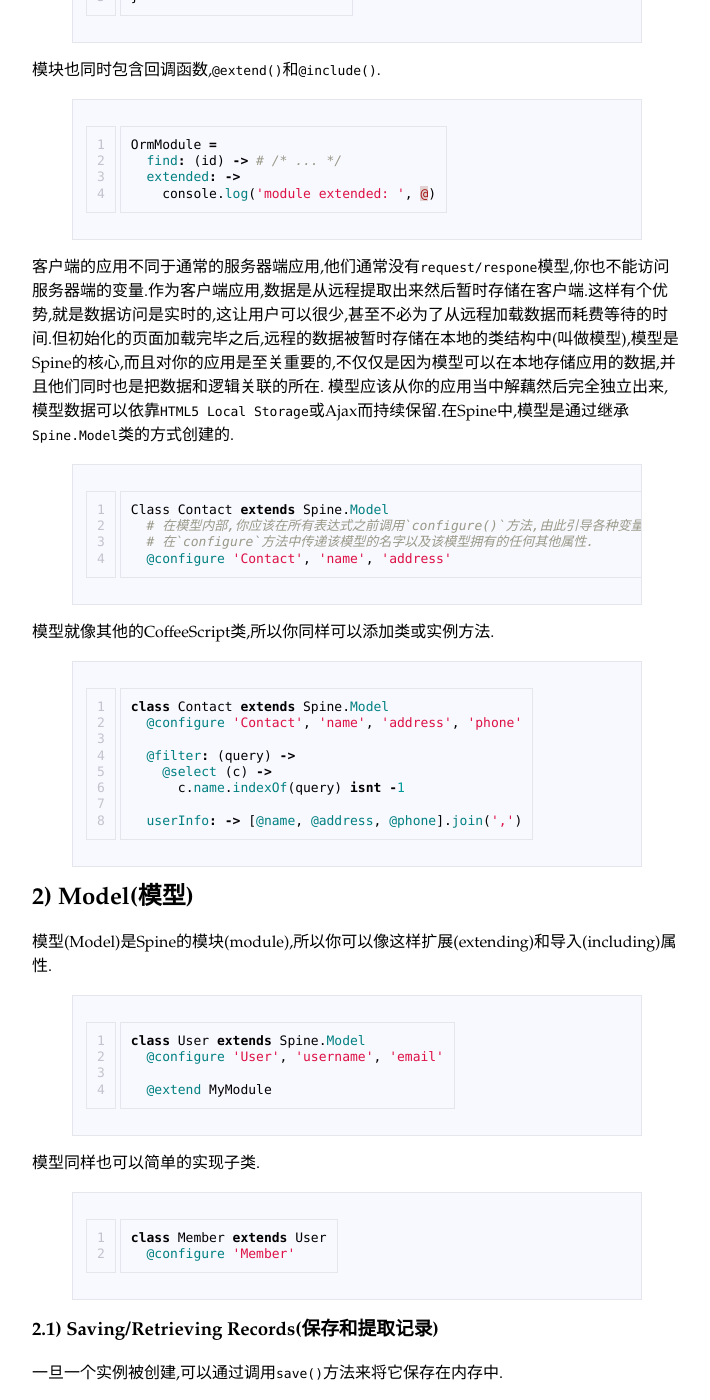
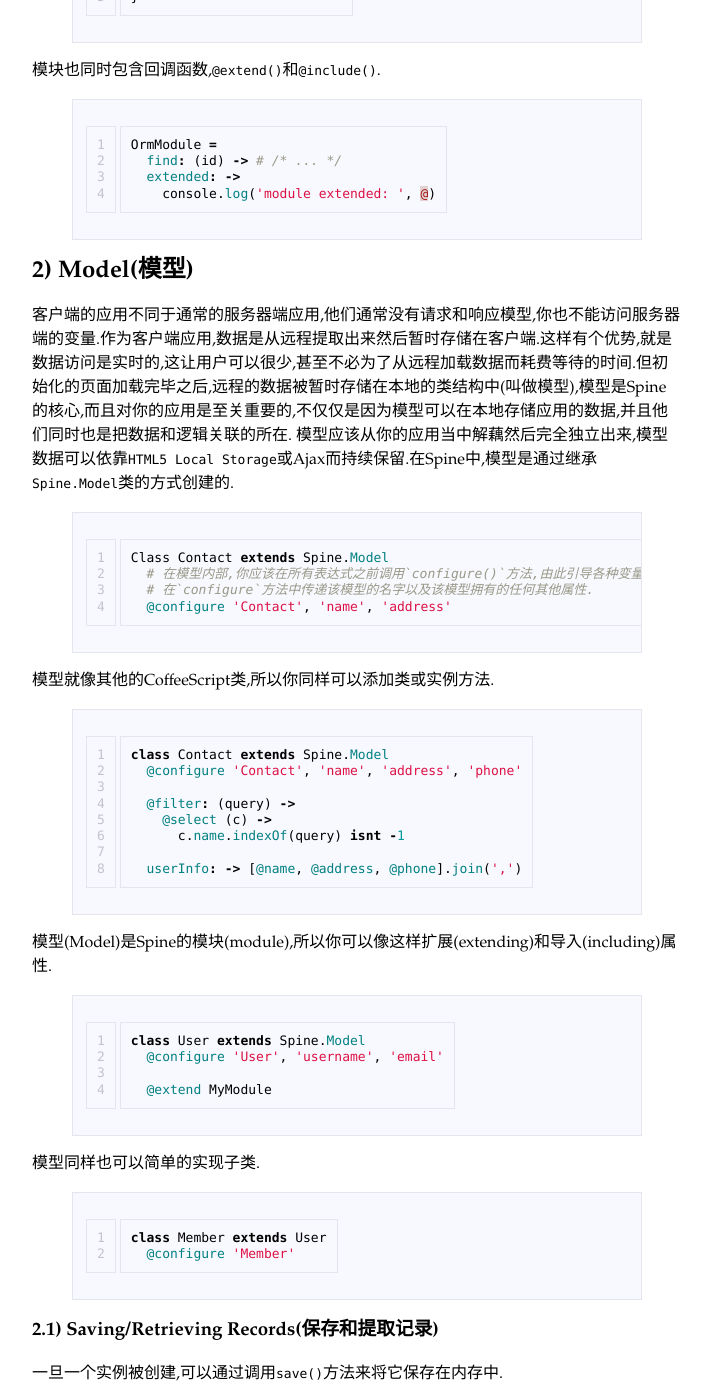
Before and after one commit to wowenrushi/wowenrushi.github.io, a Jekyll site: the page built from _posts/notes/2014-04-26-spinejs.md, in a window 1280 px wide and 1400 px high, scrolled down 2081 px. Shown: the whole window, without its empty margins (18-728 px from the left). Built offline with Jekyll 4.4.1, drawn with Linux system fonts in a browser that asks for light colours.

Commit message:
修改错别字

```diff
--- a/_posts/notes/2014-04-26-spinejs.md
+++ b/_posts/notes/2014-04-26-spinejs.md
@@ -105,7 +105,9 @@ OrmModule =
     console.log('module extended: ', @)
 {% endhighlight %}
 
-客户端的应用不同于通常的服务器端应用,他们通常没有`request/respone`模型,你也不能访问服务器端的变量.作为客户端应用,数据是从远程提取出来然后暂时存储在客户端.这样有个优势,就是数据访问是实时的,这让用户可以很少,甚至不必为了从远程加载数据而耗费等待的时间.但初始化的页面加载完毕之后,远程的数据被暂时存储在本地的类结构中(叫做模型),模型是Spine的核心,而且对你的应用是至关重要的,不仅仅是因为模型可以在本地存储应用的数据,并且他们同时也是把数据和逻辑关联的所在.  模型应该从你的应用当中解藕然后完全独立出来,模型数据可以依靠`HTML5 Local Storage`或Ajax而持续保留.在Spine中,模型是通过继承`Spine.Model`类的方式创建的.
+## 2) Model(模型)
+
+客户端的应用不同于通常的服务器端应用,他们通常没有请求和响应模型,你也不能访问服务器端的变量.作为客户端应用,数据是从远程提取出来然后暂时存储在客户端.这样有个优势,就是数据访问是实时的,这让用户可以很少,甚至不必为了从远程加载数据而耗费等待的时间.但初始化的页面加载完毕之后,远程的数据被暂时存储在本地的类结构中(叫做模型),模型是Spine的核心,而且对你的应用是至关重要的,不仅仅是因为模型可以在本地存储应用的数据,并且他们同时也是把数据和逻辑关联的所在.  模型应该从你的应用当中解藕然后完全独立出来,模型数据可以依靠`HTML5 Local Storage`或Ajax而持续保留.在Spine中,模型是通过继承`Spine.Model`类的方式创建的.
 
 {% highlight coffeescript linenos %}
 Class Contact extends Spine.Model
```
Also changed, not shown: other parts of _posts/notes/2014-04-26-spinejs.md (+0 -1 lines).
